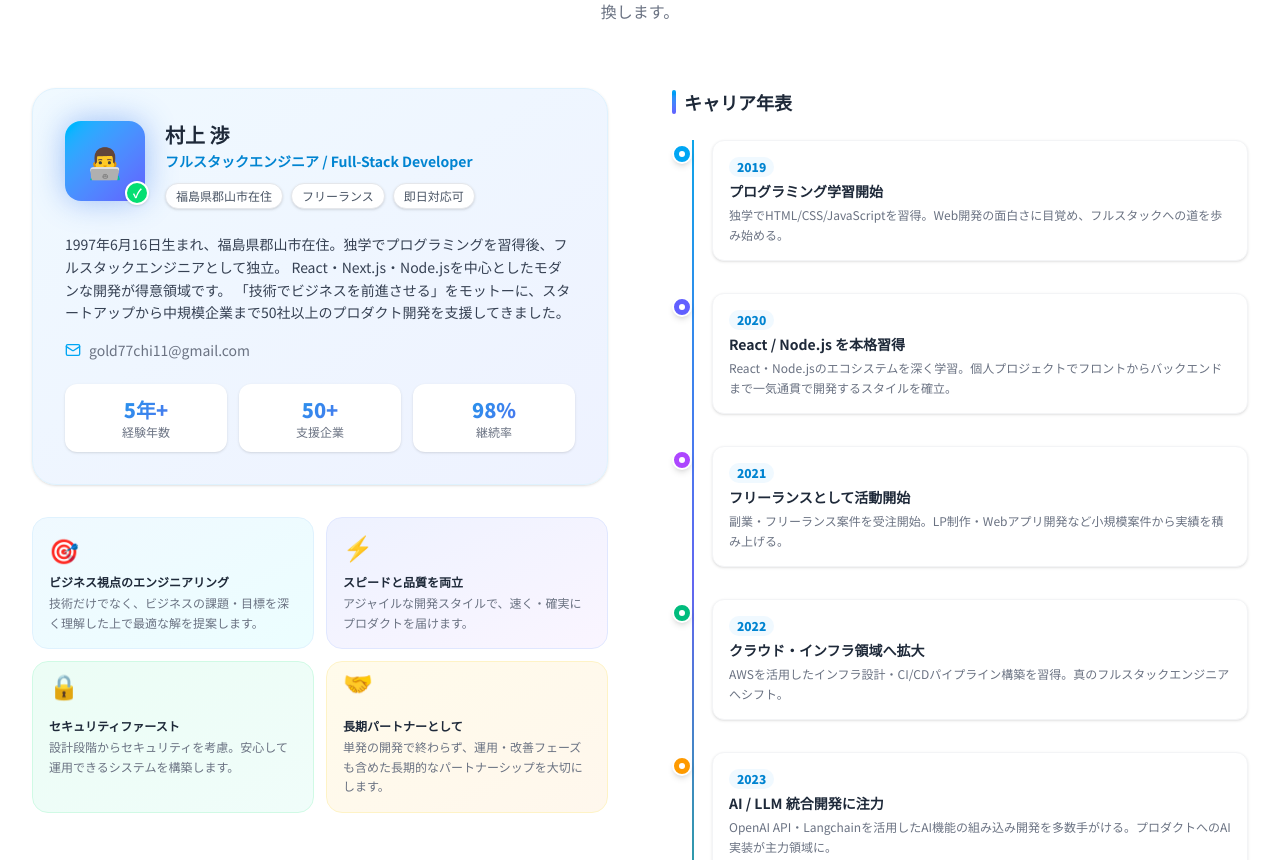
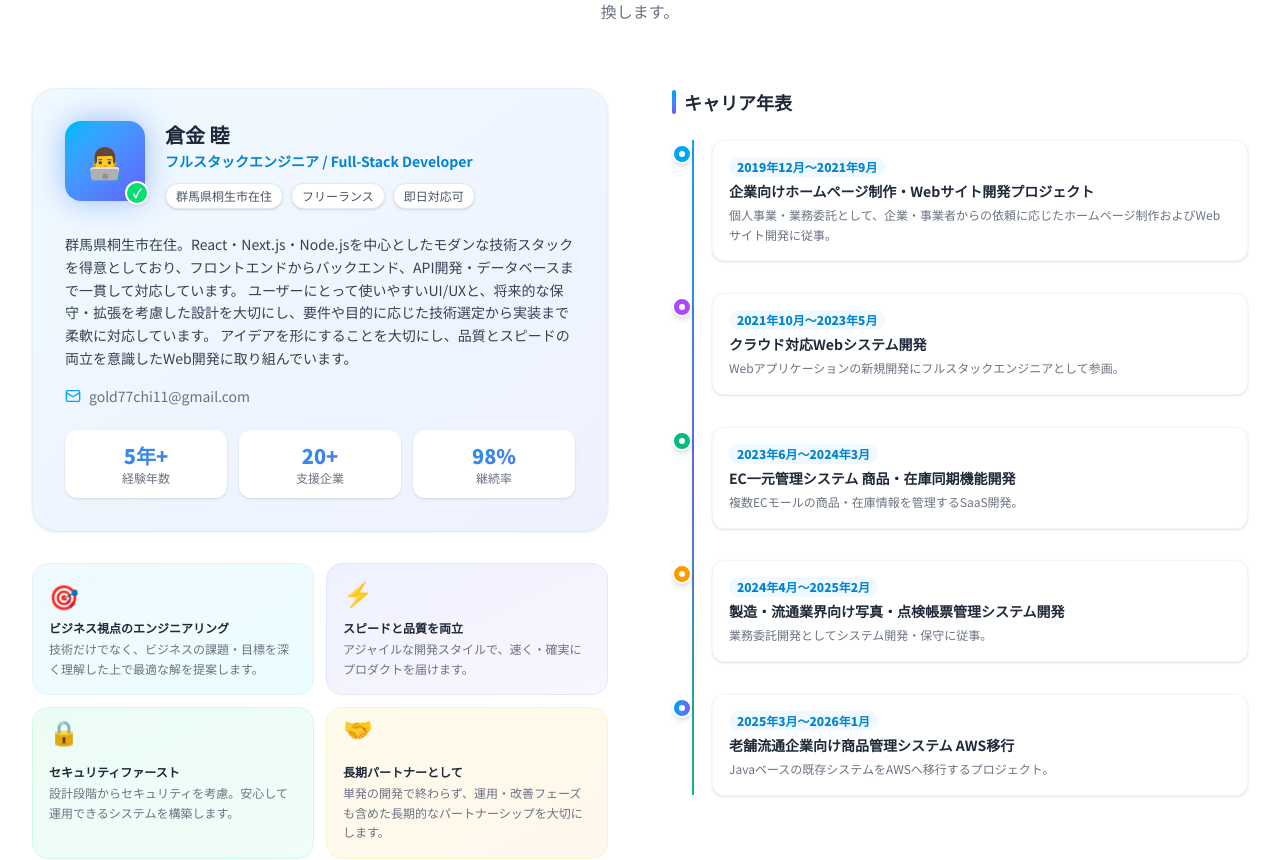
Before and after one commit to Ostsuka/kuragane-pro-dev, a Next.js app: page / in a window 1280 px wide. Shown: the part 3860-4720 px from the top of the page. Built offline with nearby package versions, Linux system fonts and the light colour scheme.

Commit message:
Update About.tsx

```diff
--- a/components/About.tsx
+++ b/components/About.tsx
@@ -5,39 +5,39 @@ import { Mail } from "lucide-react";
 
 const timeline = [
   {
-    year: "2019",
-    title: "プログラミング学習開始",
-    desc: "独学でHTML/CSS/JavaScriptを習得。Web開発の面白さに目覚め、フルスタックへの道を歩み始める。",
+    year: "2019年12月～2021年9月",
+    title: "企業向けホームページ制作・Webサイト開発プロジェクト",
+    desc: "個人事業・業務委託として、企業・事業者からの依頼に応じたホームページ制作およびWebサイト開発に従事。",
     color: "bg-sky-500",
   },
+  // {
+  //   year: "2020",
+  //   title: "React / Node.js を本格習得",
+  //   desc: "React・Node.jsのエコシステムを深く学習。個人プロジェクトでフロントからバックエンドまで一気通貫で開発するスタイルを確立。",
+  //   color: "bg-indigo-500",
+  // },
   {
-    year: "2020",
-    title: "React / Node.js を本格習得",
-    desc: "React・Node.jsのエコシステムを深く学習。個人プロジェクトでフロントからバックエンドまで一気通貫で開発するスタイルを確立。",
-    color: "bg-indigo-500",
-  },
-  {
-    year: "2021",
-    title: "フリーランスとして活動開始",
-    desc: "副業・フリーランス案件を受注開始。LP制作・Webアプリ開発など小規模案件から実績を積み上げる。",
+    year: "2021年10月～2023年5月",
+    title: "クラウド対応Webシステム開発",
+    desc: "Webアプリケーションの新規開発にフルスタックエンジニアとして参画。",
     color: "bg-purple-500",
   },
   {
-    year: "2022",
-    title: "クラウド・インフラ領域へ拡大",
-    desc: "AWSを活用したインフラ設計・CI/CDパイプライン構築を習得。真のフルスタックエンジニアへシフト。",
+    year: "2023年6月～2024年3月",
+    title: "EC一元管理システム 商品・在庫同期機能開発",
+    desc: "複数ECモールの商品・在庫情報を管理するSaaS開発。",
     color: "bg-emerald-500",
   },
   {
-    year: "2023",
-    title: "AI / LLM 統合開発に注力",
-    desc: "OpenAI API・Langchainを活用したAI機能の組み込み開発を多数手がける。プロダクトへのAI実装が主力領域に。",
+    year: "2024年4月～2025年2月",
+    title: "製造・流通業界向け写真・点検帳票管理システム開発",
+    desc: "業務委託開発としてシステム開発・保守に従事。",
     color: "bg-amber-500",
   },
   {
-    year: "2024〜",
-    title: "現在：スタートアップ〜中規模企業を幅広く支援",
-    desc: "50社以上との取引実績。アイデア段階のスタートアップから既存システム改修まで、あらゆるフェーズのプロダクト開発を支援中。",
+    year: "2025年3月～2026年1月",
+    title: "老舗流通企業向け商品管理システム AWS移行",
+    desc: "Javaベースの既存システムをAWSへ移行するプロジェクト。",
     color: "bg-gradient-to-r from-sky-500 to-indigo-500",
   },
 ];
@@ -144,12 +144,12 @@ export default function About() {
                   </div>
                 </div>
                 <div>
-                  <h3 className="text-xl font-black text-gray-800">村上 渉</h3>
+                  <h3 className="text-xl font-black text-gray-800">倉金 睦</h3>
                   <p className="text-sky-600 font-semibold text-sm mt-0.5">
                     フルスタックエンジニア / Full-Stack Developer
                   </p>
                   <div className="flex flex-wrap gap-2 mt-3">
-                    {["福島県郡山市在住", "フリーランス", "即日対応可"].map((badge) => (
+                    {["群馬県桐生市在住", "フリーランス", "即日対応可"].map((badge) => (
                       <span
                         key={badge}
                         className="px-2.5 py-1 bg-white rounded-full text-xs font-medium text-gray-600 border border-gray-200 shadow-sm hover:border-sky-300 hover:text-sky-600 transition-colors duration-200"
@@ -162,9 +162,9 @@ export default function About() {
               </div>
 
               <p className="text-gray-700 text-sm leading-relaxed mt-6">
-                1997年6月16日生まれ、福島県郡山市在住。独学でプログラミングを習得後、フルスタックエンジニアとして独立。
-                React・Next.js・Node.jsを中心としたモダンな開発が得意領域です。
-                「技術でビジネスを前進させる」をモットーに、スタートアップから中規模企業まで50社以上のプロダクト開発を支援してきました。
+              群馬県桐生市在住。React・Next.js・Node.jsを中心としたモダンな技術スタックを得意としており、フロントエンドからバックエンド、API開発・データベースまで一貫して対応しています。
+ユーザーにとって使いやすいUI/UXと、将来的な保守・拡張を考慮した設計を大切にし、要件や目的に応じた技術選定から実装まで柔軟に対応しています。
+アイデアを形にすることを大切にし、品質とスピードの両立を意識したWeb開発に取り組んでいます。
               </p>
 
               <div className="mt-4 text-sm text-gray-500 flex items-center gap-2">
@@ -180,7 +180,7 @@ export default function About() {
               <div className="grid grid-cols-3 gap-3 mt-6">
                 {[
                   { value: "5年+", label: "経験年数" },
-                  { value: "50+",  label: "支援企業" },
+                  { value: "20+",  label: "支援企業" },
                   { value: "98%",  label: "継続率" },
                 ].map((stat, i) => (
                   <div
```
